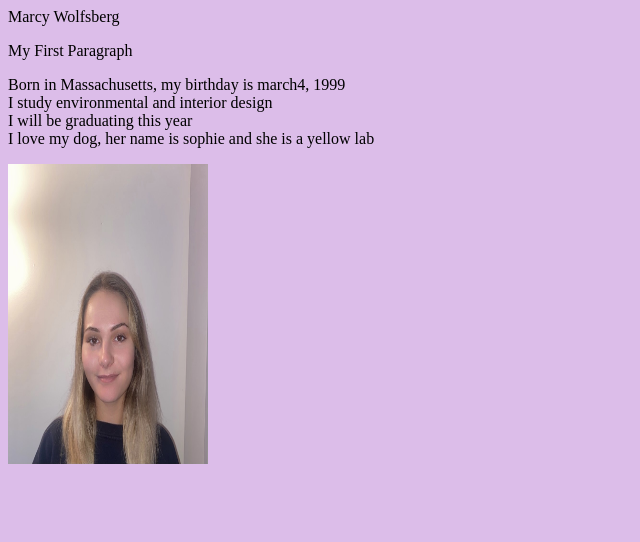
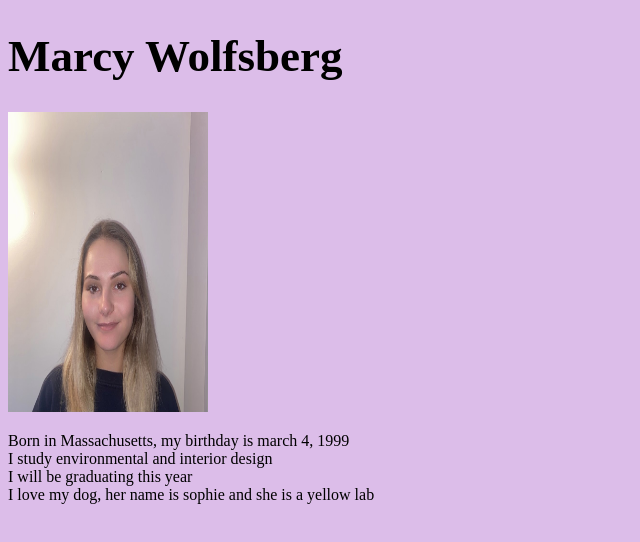
Before and after one commit to mawolfsb/mawolfsb2.github.io, a plain HTML site: page index.html in a window 1280 px wide. Shown: the whole page, without its empty margins (0-640 px from the left). Drawn offline with Linux system fonts and the light colour scheme.

Commit message:
updated file

```diff
--- a/index.html
+++ b/index.html
@@ -1,14 +1,14 @@
  <!DOCTYPE html>
- </html>
- <body style = "background-color : #DCBDE9">
+ <html>
+ <body style="background-color: #DCBDE9;">
 
-<hi style= "font - size: 45px;"> Marcy Wolfsberg </hi>
- <p>My First Paragraph</p>
+<h1 style= "font-size: 45px; ">Marcy Wolfsberg</h1>
+<p><img src="me.jpg" width="200" height = "300"><p></p>
 
-    <p> Born in Massachusetts, my  birthday is march4, 1999
-       <br> I study environmental and interior design
-       <br> I will be graduating this year
-        <br> I love my dog, her name is sophie and she is a yellow lab
-    </p>
-    <html>
-        <p><img src="me.jpg" width="200" height = "300"></p>
+<p> Born in Massachusetts, my  birthday is march 4, 1999
+<br> I study environmental and interior design
+<br> I will be graduating this year
+<br> I love my dog, her name is sophie and she is a yellow lab </p>
+
+</body>
+</html>
```
